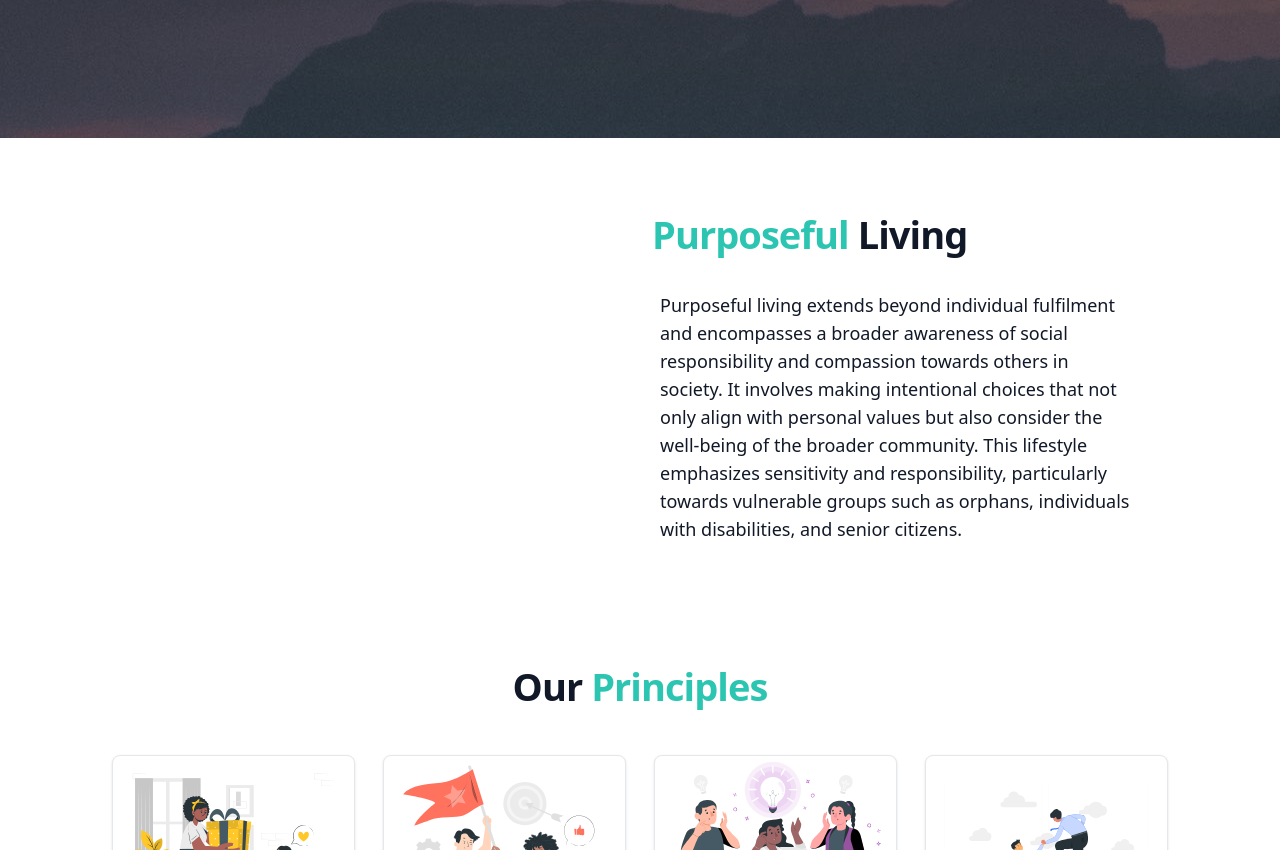
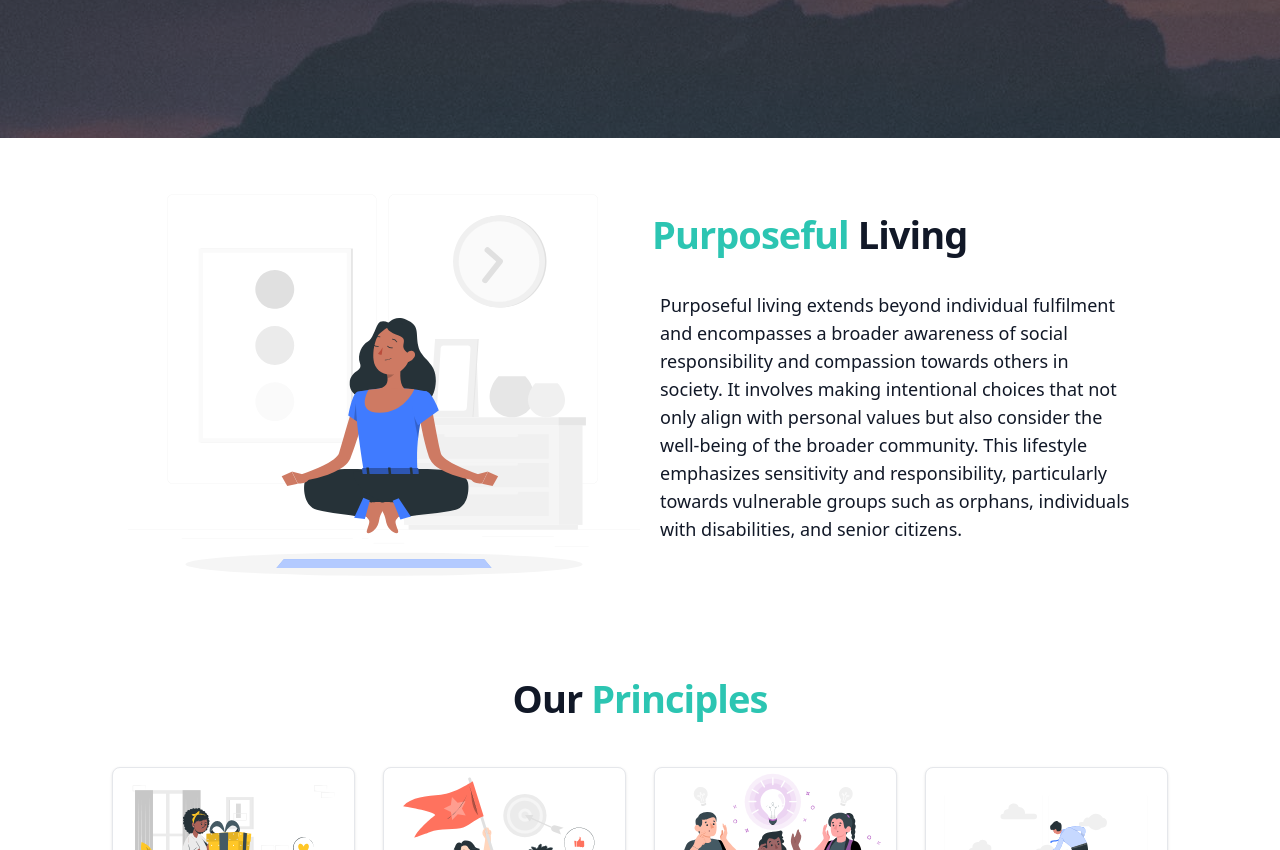
Before and after one commit to AlvinDHacker/MindfulLiving, a Next.js app: page / in a window 1280 px wide. Shown: the part 580-1430 px from the top of the page. Built offline with nearby package versions, Linux system fonts and the light colour scheme.

Commit message:
SVG added

```diff
--- a/components/About.jsx
+++ b/components/About.jsx
@@ -6,7 +6,7 @@ const About = () => {
       <div className="md:block hidden">
         <div className="grid grid-cols-2">
           <div>
-            <img src="img/meditation.gif" />
+            <img src="img/meditation.svg" />
 		  </div>
           <div className="my-10">
             <h1 className="ml-3 my-7 text-[38px] tracking-tight font-bold text-gray-900 dark:text-white">
@@ -31,7 +31,7 @@ const About = () => {
         <h1 className="mb-4 mt-3 text-[38px] text-center tracking-tight font-bold text-gray-900 dark:text-white">
           <span className="text-[#2CC5B2]">Purposeful</span> Living
         </h1>
-        <img src="img/meditation.gif" />
+        <img src="img/meditation.svg" />
         <blockquote className="text-md mx-5 text-gray-900 dark:text-white">
           <p className=" text-left">
             Mindful living entails consciously paying attention to the present
```
Also changed, not shown: public/img/meditation.svg (added).
